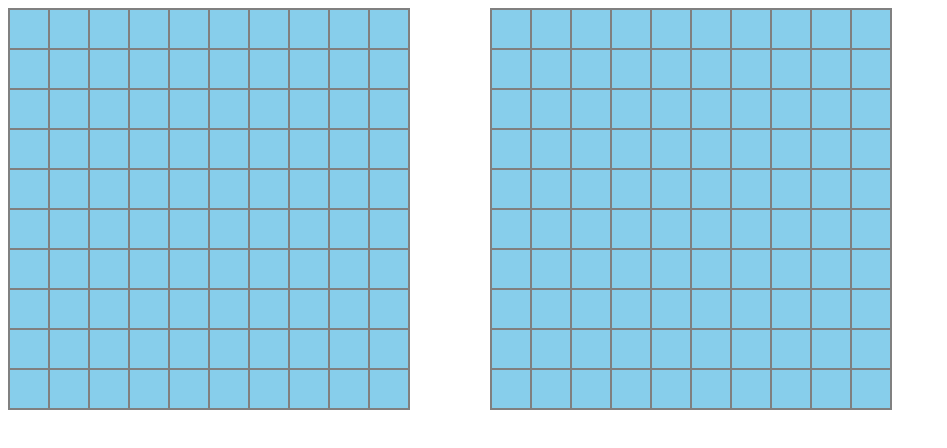
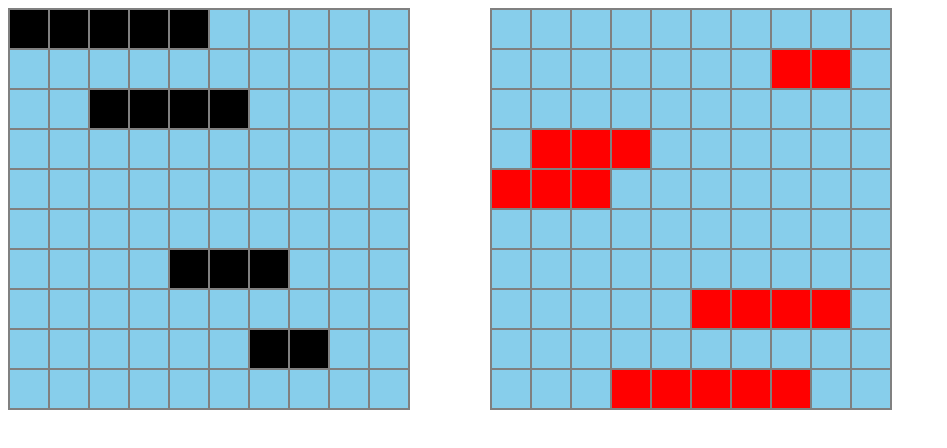
Before and after one commit to molnar-david/odin-battleship, a website built with webpack: page src/template.html in a window 1280 px wide. Shown: the whole page, without its empty margins (0-947 px from the left). Built offline with nearby package versions, Linux system fonts and the light colour scheme.

Commit message:
Render gameboards

```diff
--- a/src/index.js
+++ b/src/index.js
@@ -1,4 +1,5 @@
 import "./styles/styles.css";
+import "./dom.js";
 
 const Player = require('./Player');
 // const Gameboard = require('./Gameboard');
@@ -17,3 +18,35 @@ gameboards.forEach((gameboard) => {
 
 const playerGameboard = gameboards[0];
 const computerGameboard = gameboards[1];
+const player = new Player('Player');
+const computer = new Player();
+
+player.gameboard.placeShip(0, 0, 5);
+player.gameboard.placeShip(2, 2, 4);
+player.gameboard.placeShip(7, 5, 3);
+player.gameboard.placeShip(4, 6, 3);
+player.gameboard.placeShip(6, 8, 2);
+
+computer.gameboard.placeShip(3, 9, 5);
+computer.gameboard.placeShip(5, 7, 4);
+computer.gameboard.placeShip(0, 4, 3);
+computer.gameboard.placeShip(1, 3, 3);
+computer.gameboard.placeShip(7, 1, 2);
+
+const playerGameboardSquares = Array.from(playerGameboard.getElementsByClassName('gameboard-square'));
+for (let i = 0; i < 10; i++) {
+    for (let j = 0; j < 10; j++) {
+        if (typeof player.gameboard.board[i][j] === 'object') {
+            playerGameboardSquares[i*10+j].classList.add('ship');
+        }
+    }
+}
+
+const computerGameboardSquares = Array.from(computerGameboard.getElementsByClassName('gameboard-square'));
+for (let i = 0; i < 10; i++) {
+    for (let j = 0; j < 10; j++) {
+        if (typeof computer.gameboard.board[i][j] === 'object') {
+            computerGameboardSquares[i*10+j].classList.add('ship');
+        }
+    }
+}
--- a/src/styles/styles.css
+++ b/src/styles/styles.css
@@ -11,6 +11,7 @@
     display: grid;
     grid-template-columns: repeat(10, 40px);
     grid-template-rows: repeat(10, 40px);
+    grid-auto-flow: column;
     border: 1px solid grey;
 }
 
@@ -18,3 +19,11 @@
     background-color: skyblue;
     border: 1px solid grey;
 }
+
+#player-gameboard > .ship {
+    background-color: black;
+}
+
+#computer-gameboard > .ship {
+    background-color: red;
+}
```
